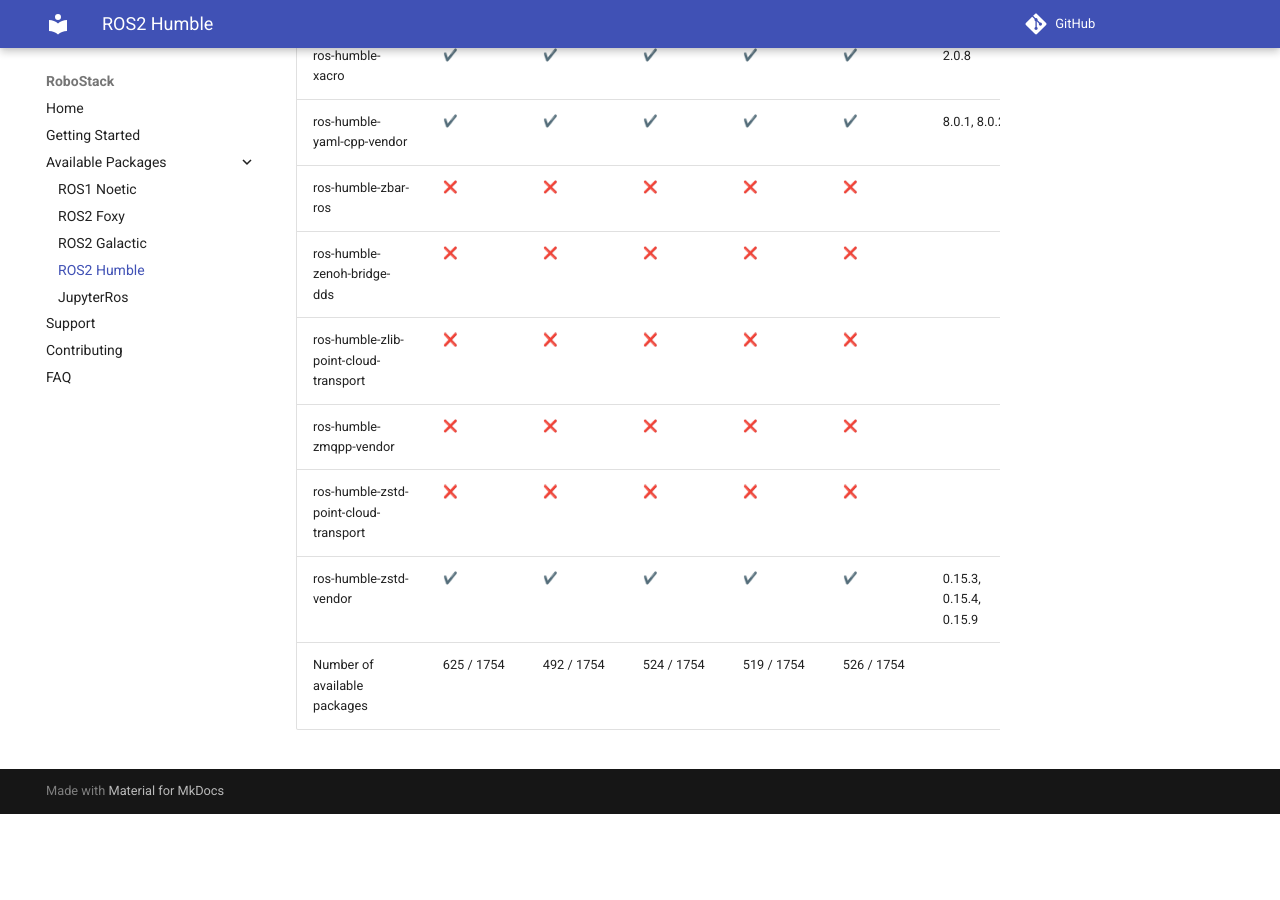
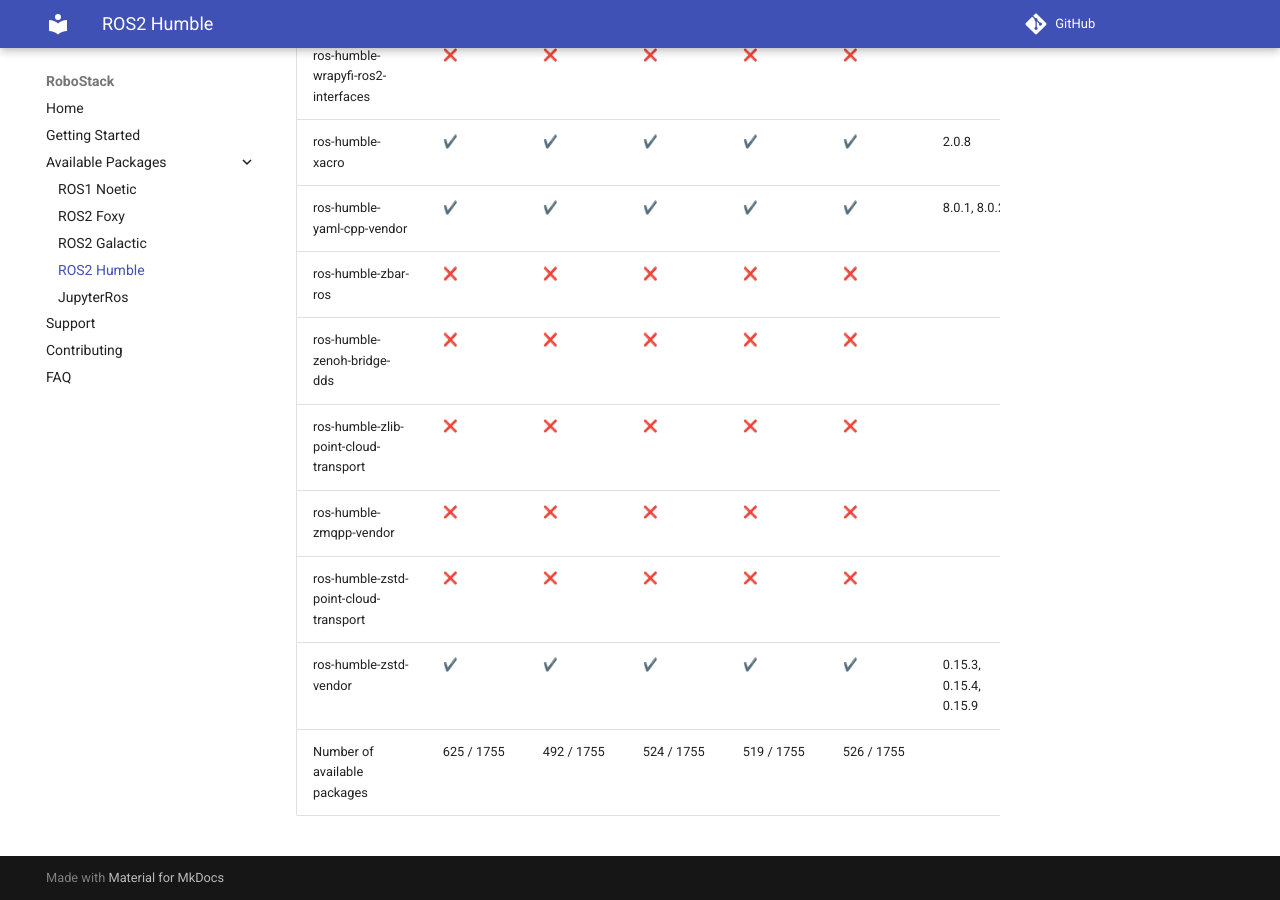
Before and after one commit to RoboStack/robostack.github.io, an MkDocs documentation site: the page built from docs/humble.md, in a window 1280 px wide and 900 px high, scrolled down 136667 px. Built offline with MkDocs 1.6.1 and Material for MkDocs 9.7.7, drawn with Linux system fonts in a browser that asks for light colours; emoji names are drawn with the system emoji font; comment, search, counter and statistics services are not loaded; before the commit the page ends 137481 px from its top, so only the background shows below that; some of the changed text lies outside the part shown.

Commit message:
Update tables

```diff
--- a/docs/humble.md
+++ b/docs/humble.md
@@ -1754,4 +1755,4 @@
 | ros-humble-zmqpp-vendor | :x: { data-sort='0' } | :x: { data-sort='0' } | :x: { data-sort='0' } | :x: { data-sort='0' } | :x: { data-sort='0' } |   |
 | ros-humble-zstd-point-cloud-transport | :x: { data-sort='0' } | :x: { data-sort='0' } | :x: { data-sort='0' } | :x: { data-sort='0' } | :x: { data-sort='0' } |   |
 | ros-humble-zstd-vendor | :heavy_check_mark: { data-sort='1' } | :heavy_check_mark: { data-sort='1' } | :heavy_check_mark: { data-sort='1' } | :heavy_check_mark: { data-sort='1' } | :heavy_check_mark: { data-sort='1' } | 0.15.3, 0.15.4, 0.15.9  |
-| Number of available packages |  625 / 1754 | 492 / 1754 | 524 / 1754 | 519 / 1754 | 526 / 1754 |
+| Number of available packages |  625 / 1755 | 492 / 1755 | 524 / 1755 | 519 / 1755 | 526 / 1755 |
```
Also changed, not shown: other parts of docs/humble.md (+1 -0 lines).
